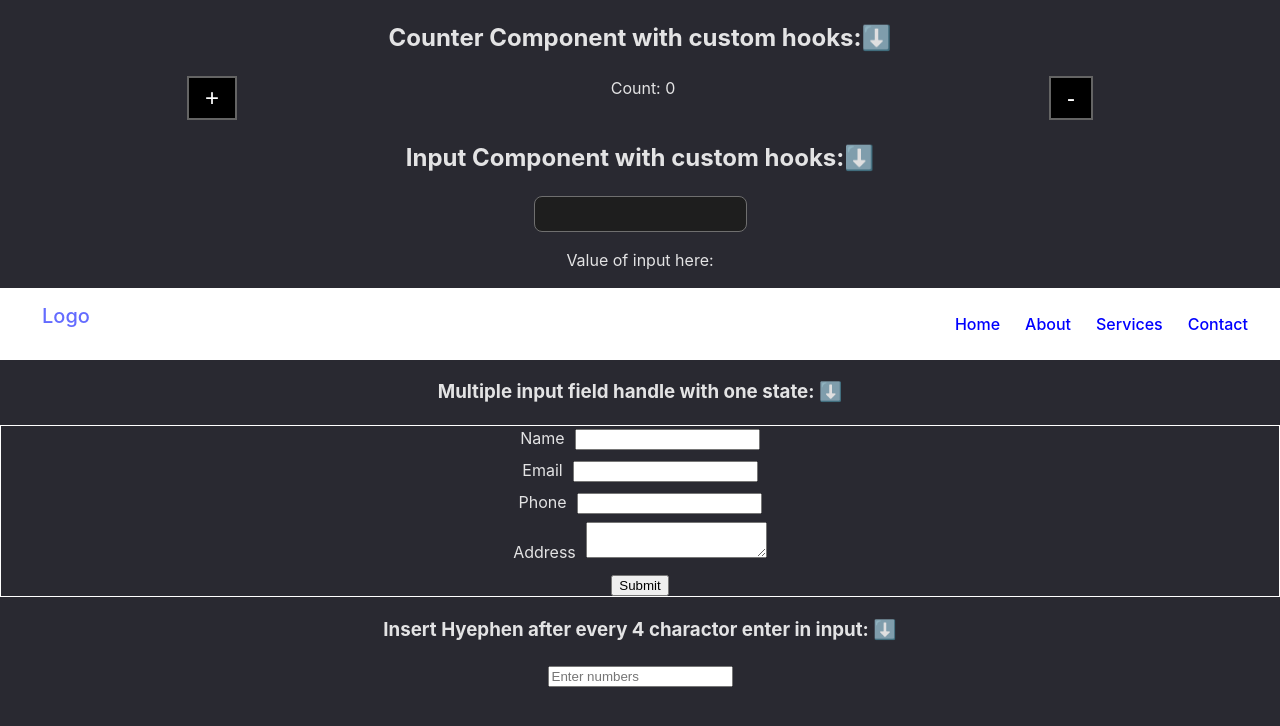
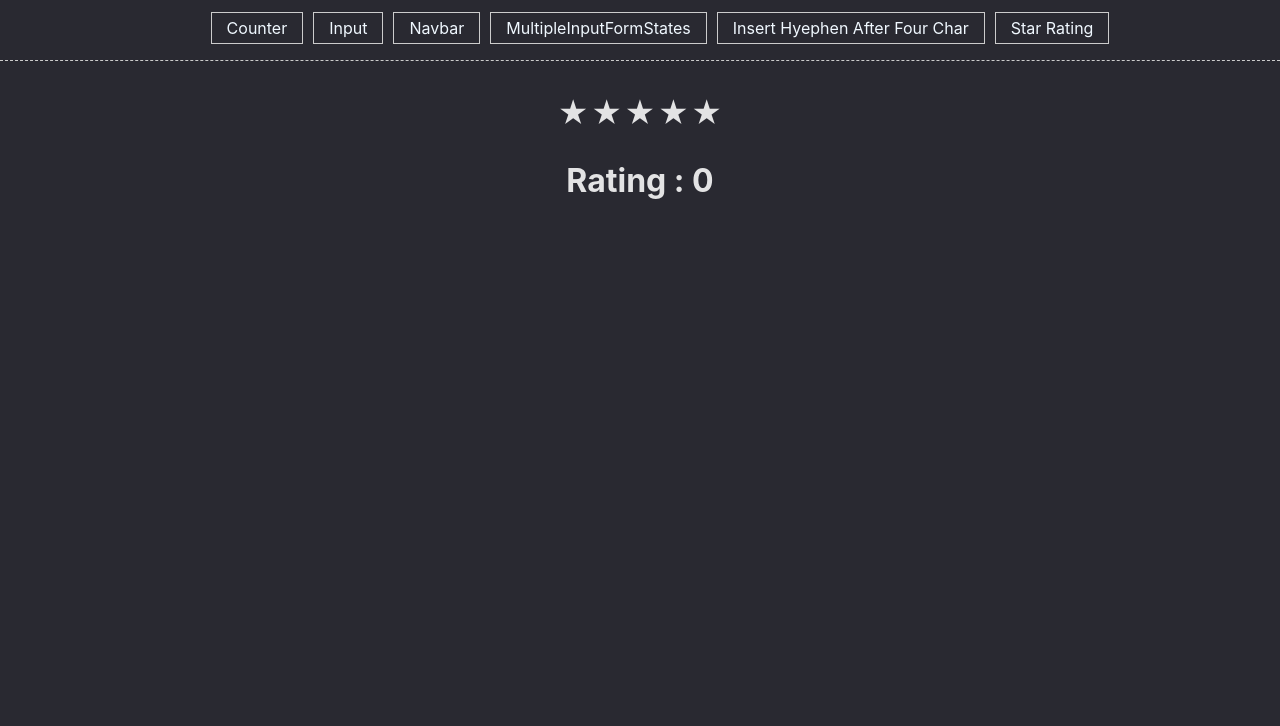
Before and after one commit to codesupports/React-app-function-wise, a React (Vite) app in the folder react-app-learning/: page /StarRating in a window 1280 px wide. Shown: the top 726 px of the page. Built offline with nearby package versions, Linux system fonts and the light colour scheme.

Commit message:
update code

```diff
--- a/react-app-learning/package.json
+++ b/react-app-learning/package.json
@@ -12,7 +12,8 @@
   "dependencies": {
     "react": "^18.3.1",
     "react-axios": "^2.0.6",
-    "react-dom": "^18.3.1"
+    "react-dom": "^18.3.1",
+    "react-router-dom": "^7.0.2"
   },
   "devDependencies": {
     "@eslint/js": "^9.9.0",
--- a/react-app-learning/src/App.jsx
+++ b/react-app-learning/src/App.jsx
@@ -1,24 +1,14 @@
 import { useState } from 'react'
-// import reactLogo from './assets/react.svg'
-// import viteLogo from '/vite.svg'
 import './App.css'
-import Counter from './components/Counter'
-import Input from './components/Input'
-import Navbar from './Navbar/Navbar'
-import MultipleInputFormStates from './components/MultipleInputFormStates'
-import InsertHyephenAfterFourChar from './components/InsertHyephenAfterFourChar'
+import Home from './components/Home'
+
 
 function App() {
-  const [count, setCount] = useState(0)
 
   return (
     <>
       <div>
-        <Counter />
-        <Input />
-        <Navbar />
-        <MultipleInputFormStates />
-        <InsertHyephenAfterFourChar/>
+        <Home />
       </div>
     </>
   )
--- /dev/null
+++ b/react-app-learning/src/components/Home.jsx
@@ -0,0 +1,59 @@
+import React from 'react'
+import Counter from './Counter'
+import Input from './Input'
+import Navbar from '../Navbar/Navbar'
+import MultipleInputFormStates from './MultipleInputFormStates'
+import InsertHyephenAfterFourChar from './InsertHyephenAfterFourChar'
+import StarRating from './StarRating'
+
+import { BrowserRouter as Router, Route, Routes, Link } from 'react-router-dom';
+
+
+const Home = () => {
+    return (
+        <div>
+
+            <Router>
+                <div>
+                    {/* Navigation Links */}
+                    <nav className='navigation-main'>
+                        <ul>
+                            <li>
+                                <Link to="/">Counter</Link>
+                            </li>
+                            <li>
+                                <Link to="/input">Input</Link>
+                            </li>
+                            <li>
+                                <Link to="/Navbar">Navbar</Link>
+                            </li>
+                            <li>
+                                <Link to="/MultipleInputFormStates">MultipleInputFormStates</Link>
+                            </li>
+                            <li>
+                                <Link to="/InsertHyephenAfterFourChar">Insert Hyephen After Four Char</Link>
+                            </li>
+                            <li>
+                                <Link to="/StarRating">Star Rating</Link>
+                            </li>
+                        </ul>
+                    </nav>
+
+                    {/* Define Routes */}
+                    <Routes>
+                        <Route path="/" element={<Counter />} />
+                        <Route path="/input" element={<Input />} />
+                        <Route path="/Navbar" element={<Navbar />} />
+                        <Route path="/MultipleInputFormStates" element={<MultipleInputFormStates />} />
+                        <Route path="/InsertHyephenAfterFourChar" element={<InsertHyephenAfterFourChar />} />
+                        <Route path="/StarRating" element={<StarRating />} />
+
+                    </Routes>
+                </div>
+            </Router>
+
+        </div>
+    )
+}
+
+export default Home
--- /dev/null
+++ b/react-app-learning/src/components/StarRating.jsx
@@ -0,0 +1,31 @@
+import React, { useState } from 'react'
+
+const StarRating = () => {
+    const [star, setStar] = useState(0);
+    const [hoverStar, setHoverStar] = useState(0);
+
+    return (
+        <div >
+            <div className='startRating'>
+                {
+                    [...Array(5)].map((_, index) => {
+                        return (
+                            <span
+                                key={index}
+                                className={`${index + 1 <= star ? 'active' : ''} ${index + 1 <= hoverStar ? 'active' : ''}`}
+                                onClick={() => setStar(index + 1)}
+                                onMouseOver={() => { setHoverStar(index + 1) }}
+                                onMouseOut={() => { setStar(0) || setHoverStar(0) }}
+                            >
+                                &#9733;
+                            </span>
+                        )
+                    })
+                }
+            </div>
+            <h1>Rating : {star || hoverStar}</h1>
+        </div>
+    )
+}
+
+export default StarRating
--- a/react-app-learning/src/index.css
+++ b/react-app-learning/src/index.css
@@ -18,6 +18,7 @@ a {
   color: #646cff;
   text-decoration: inherit;
 }
+
 a:hover {
   color: #535bf2;
 }
@@ -26,15 +27,51 @@ body {
   margin: 0;
   padding: 0;
 }
-@media (prefers-color-scheme: dark) {
-  :root {
-    color: #2b3741;
-    background-color: #ffffff;
-  }
-  a:hover {
-    color: #747bff;
-  }
-  button {
-    background-color: #f9f9f9;
-  }
+
+input[type="text"],
+input[type="email"],
+input[type="number"],
+input[type="password"] {
+  padding: 7px 10px;
+  border-radius: 5px;
+  border: 1px solid #ccc;
 }
+
+.navigation-main ul {
+  display: flex;
+  gap: 10px;
+  justify-content: center;
+  padding-bottom: 20px;
+  margin-bottom: 30px;
+  border-bottom: 1px dashed #ccc;
+}
+
+.navigation-main ul li {
+  list-style-type: none;
+}
+
+.navigation-main ul li a {
+  color: aliceblue;
+  font-weight: normal;
+  border: 1px solid #ccc;
+  padding: 5px 15px;
+}
+
+.navigation-main ul li a:hover {
+  background-color: #e78e00;
+  color: #000
+}
+
+.startRating {
+  display: flex;
+  justify-content: center;
+  gap: 2px;
+}
+
+.startRating>span {
+  font-size: 30px;
+}
+
+.startRating .active {
+  color: #e78e00;
+}
```
Also changed, not shown: 1 other file (tests, documents, lock files or other folders).
